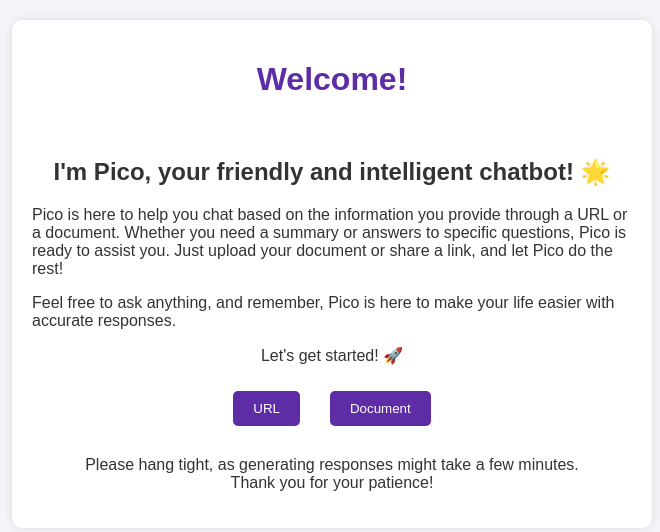
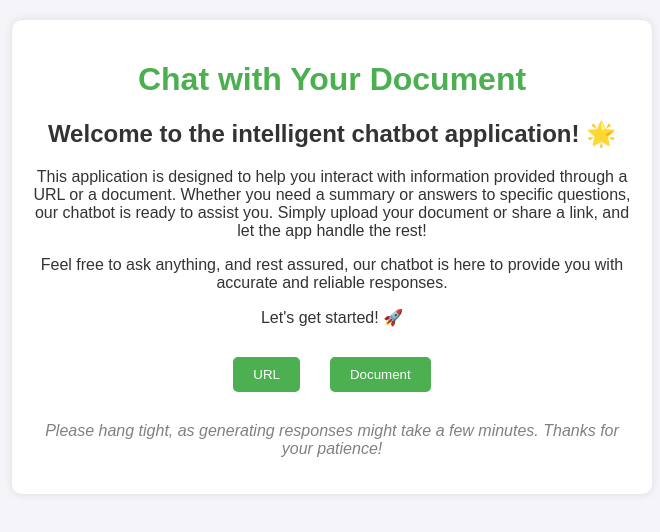
Before and after one commit to PrishaAnand04/Chat_With_Document, a Flask app: page / in a window 1280 px wide. Shown: the top 532 px of the page, without its empty margins (308-968 px from the left). Run offline with Flask 3, Linux system fonts and the light colour scheme.

Commit message:
Updated the frontend

```diff
--- a/app.py
+++ b/app.py
@@ -32,7 +32,7 @@ global_text=""
 
 @app.route('/')
 def index():
-    return render_template('front_end.html')
+    return render_template('frontend.html')
 
 def extract_from_url(url):
     url_add=url
--- a/static/front_end.css
+++ b/static/front_end.css
@@ -15,12 +15,12 @@ body {
 }
 
 h1 {
-    color: #5e2ca5;
+    color: #4CAF50;
     text-align: center;
 }
 
 button {
-    background-color: #5e2ca5;
+    background-color: #4CAF50;
     color: white;
     padding: 10px 20px;
     margin: 10px 5px;
@@ -30,7 +30,7 @@ button {
 }
 
 button:hover {
-    background-color: #6d3eb5;
+    background-color: #45a049;
 }
 
 input[type="text"], textarea, input[type="file"] {
@@ -73,3 +73,21 @@ label {
         text-align: center;
     }
 }
+
+.intro {
+    text-align: center;
+    margin-bottom: 20px;
+}
+
+.intro h2 {
+    color: #333;
+}
+
+.intro p {
+    color: #333;
+}
+
+.note p {
+    font-style: italic;
+    color: grey;
+}
--- /dev/null
+++ b/templates/frontend.html
@@ -0,0 +1,59 @@
+<!DOCTYPE html>
+<html lang="en">
+<head>
+    <meta charset="UTF-8">
+    <meta name="viewport" content="width=device-width, initial-scale=1.0">
+    <title>Chat with Your Document</title>
+    <link rel="stylesheet" href="static\front_end.css">
+</head>
+<body>
+    <div class="container">
+        <h1>Chat with Your Document</h1>
+
+        <div class="intro">
+            <center><h2>Welcome to the intelligent chatbot application! 🌟</h2></center>
+            <p>This application is designed to help you interact with information provided through a URL or a document. Whether you need a summary or answers to specific questions, our chatbot is ready to assist you. Simply upload your document or share a link, and let the app handle the rest!</p>
+            <p>Feel free to ask anything, and rest assured, our chatbot is here to provide you with accurate and reliable responses.</p>
+            <center><p>Let's get started! 🚀</p></center>
+        </div>
+
+        <div id="documentInput">
+            <button class="option" onclick="showInput('url')">URL</button>
+            <button class="option" onclick="showInput('file')">Document</button>
+        </div>
+
+        <div id="urlInput" class="hidden">
+            <label for="url">Enter URL:</label><br>
+            <input type="text" id="url" name="url"><br>
+            <button onclick="submitUrl()">Submit</button>
+        </div>
+
+        <div id="fileInput" class="hidden">
+            <label for="file">Upload Document:</label><br>
+            <input type="file" id="file" name="file" accept=".pdf"><br>
+            <button onclick="submitFile()">Upload</button>
+        </div>
+
+        <div id="summaryOutput" class="hidden">
+            <label for="summary">Summary:</label><br>
+            <textarea id="summary" readonly></textarea>
+        </div>
+
+        <div id="questionInput" class="hidden">
+            <label for="question">Ask a Question:</label><br>
+            <textarea id="question"></textarea><br>
+            <button onclick="submitQuestion()">Find Answer</button>
+        </div>
+
+        <div id="answerOutput" class="hidden">
+            <label for="answer">Answer:</label><br>
+            <textarea id="answer" readonly></textarea>
+        </div>
+        <div class="note">
+            <center><p>Please hang tight, as generating responses might take a few minutes. Thanks for your patience!</p></center>
+        </div>
+    </div>
+
+    <script src="static\front_end.js"></script>
+</body>
+</html>
```
Also changed, not shown: chroma_data/chroma.sqlite3, 1 other file.
